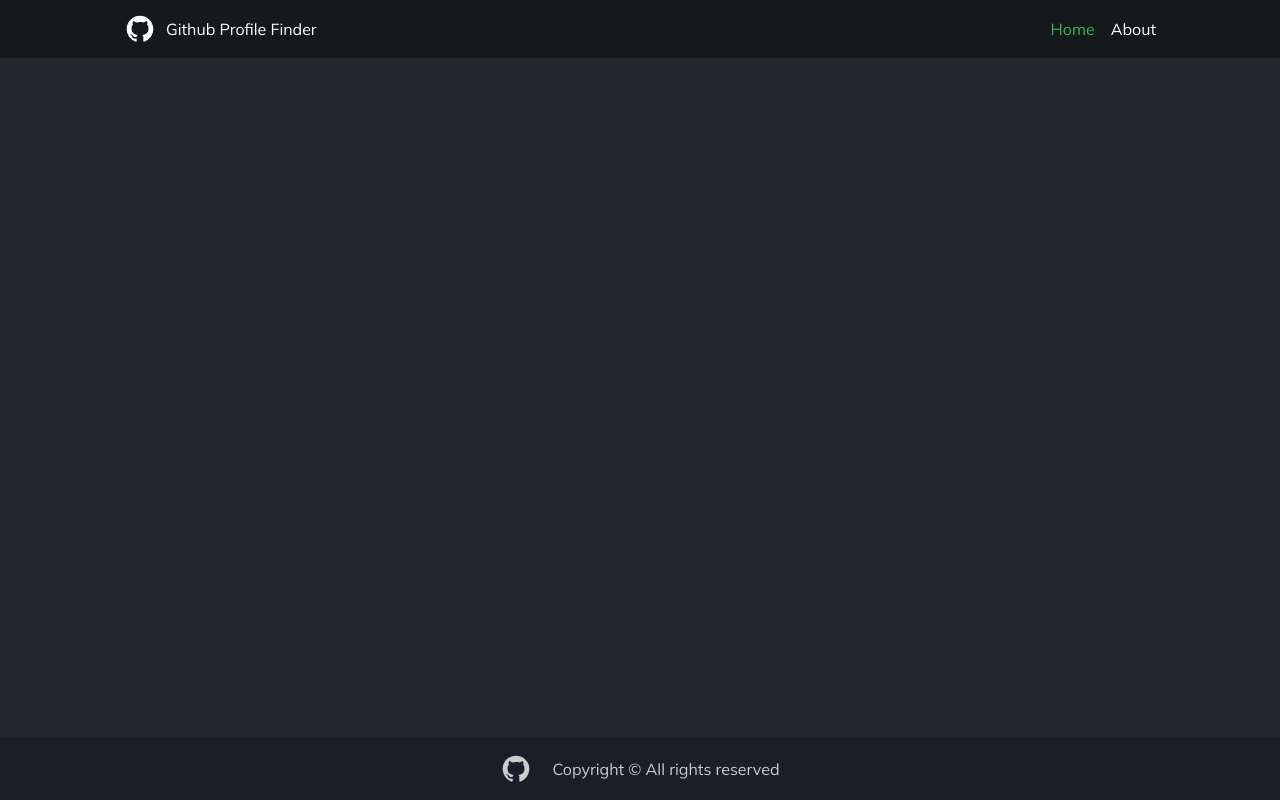
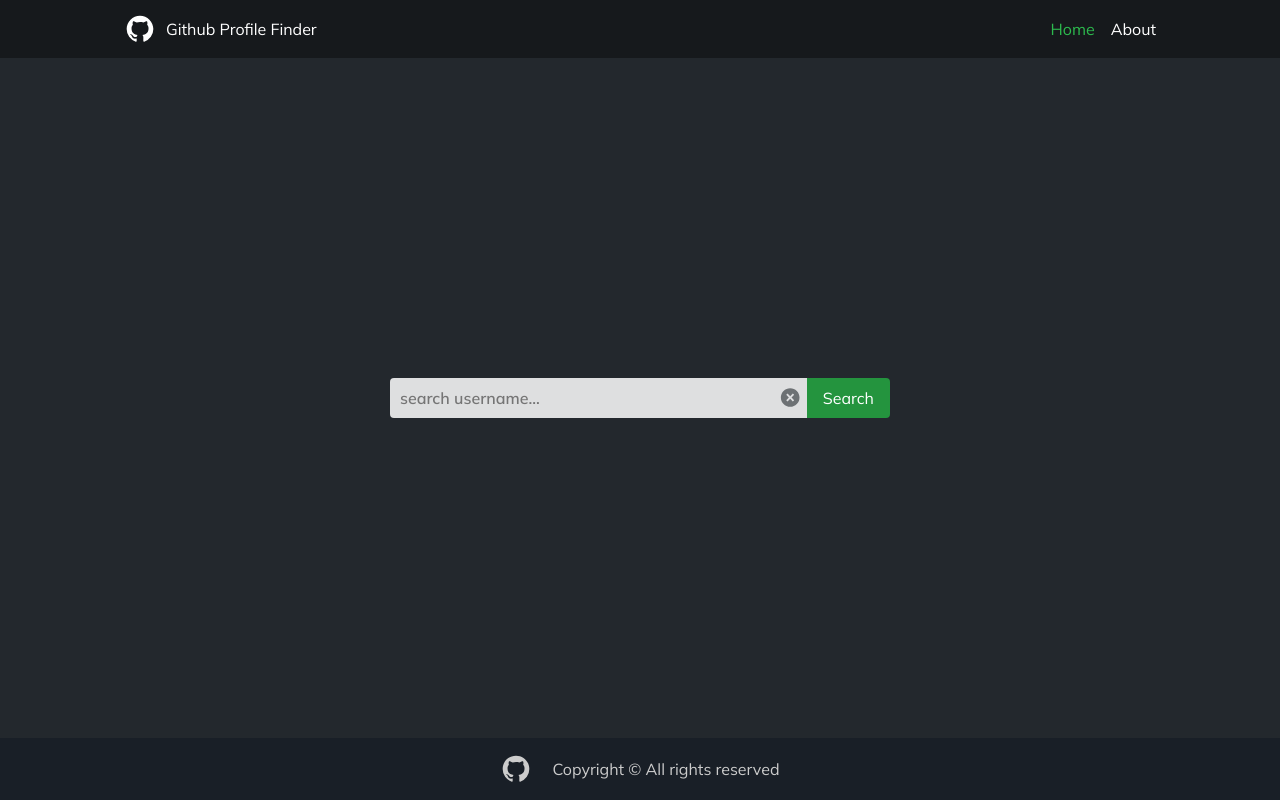
Before and after one commit to thefinethread/github-profile-finder, a React (Create React App) app: page / in a window 1280 px wide. Built offline with nearby package versions, Linux system fonts and the light colour scheme.

Commit message:
added user search component and its css

```diff
--- /dev/null
+++ b/src/components/users/UserSearch.jsx
@@ -0,0 +1,23 @@
+import { RiCloseCircleFill } from 'react-icons/ri';
+
+const UserSearch = () => {
+  return (
+    <div className="search-container">
+      <div>
+        <form className="flex">
+          <div className="form-control">
+            <input type="text" placeholder="search username..." />
+            <button className="clear-input-btn">
+              <RiCloseCircleFill size="1.4rem" />
+            </button>
+          </div>
+          <button className="btn btn-primary" type="submit">
+            Search
+          </button>
+        </form>
+      </div>
+    </div>
+  );
+};
+
+export default UserSearch;
--- a/src/index.css
+++ b/src/index.css
@@ -11,7 +11,8 @@
   --primary-font-color: #fff;
   --secondary-font-color: rgba(255, 255, 255, 0.7);
   --secondary-font-color-2: rgba(255, 255, 255, 0.5);
-  --accent-color-1: #2dba4e;
+  --accent-color-light: #2dba4e;
+  --accent-color-dark: #24943e;
 }
 
 a {
@@ -21,17 +22,43 @@ a {
 }
 
 a:hover {
-  color: var(--accent-color-1);
+  color: var(--accent-color-light);
 }
 
 li {
   list-style: none;
 }
 
+button {
+  border: none;
+  background-color: rgba(255, 255, 255, 0);
+  color: var(--primary-font-color);
+  cursor: pointer;
+}
+button:focus {
+  outline: none;
+}
+
 .flex {
   display: flex;
   justify-content: space-between;
   align-items: center;
+}
+
+.btn {
+  padding: 8px 16px;
+  border-radius: 4px;
+}
+
+.btn-primary {
+  background-color: var(--accent-color-dark);
+  font-size: 1rem;
+  font-weight: 0.9rem;
+  transition: background-color 0.2s ease;
+}
+
+.btn-primary:hover {
+  background-color: #1c7430;
 }
 
 .container,
@@ -47,7 +74,7 @@ li {
 
 /* default active navlink class */
 a.active {
-  color: var(--accent-color-1);
+  color: var(--accent-color-light);
 }
 
 body {
@@ -122,22 +149,6 @@ main {
   gap: 5px;
 }
 
-.btn {
-  padding: 8px 16px;
-  border-radius: 4px;
-}
-
-.btn-primary {
-  background-color: var(--accent-color-1);
-  font-size: 1rem;
-  font-weight: bold;
-  transition: background-color 0.2s ease;
-}
-
-.btn-primary:hover {
-  background-color: #24943e;
-}
-
 /* home page */
 .home-container {
   padding: 20px;
@@ -185,6 +196,50 @@ main {
   color: var(--accent-color-1);
 }
 
+/* search user component */
+.search-container {
+  padding-block: 40px;
+}
+.search-container form {
+  justify-content: center;
+  max-width: 500px;
+  margin-inline: auto;
+}
+
+.search-container .form-control {
+  flex: 1;
+  display: inline;
+  position: relative;
+}
+
+.search-container .form-control .clear-input-btn {
+  position: absolute;
+  top: 0;
+  right: 5px;
+  z-index: 2;
+  color: rgba(35, 40, 45, 0.6);
+  transform: translateY(calc(21px - 50%));
+}
+
+.search-container input {
+  border-top-left-radius: 4px;
+  border-bottom-left-radius: 4px;
+  outline: none;
+  height: 40px;
+  width: 100%;
+  padding: 5px 30px 5px 10px;
+  border: none;
+  font-weight: 600;
+  font-size: 1rem;
+  background-color: rgba(255, 255, 255, 0.85);
+}
+
+.search-container .btn {
+  border-top-left-radius: 0;
+  border-bottom-left-radius: 0;
+  padding-block: 10px;
+}
+
 @media (max-width: 1030px) {
   .user-results {
     grid-template-columns: repeat(3, 1fr);
--- a/src/pages/Home.jsx
+++ b/src/pages/Home.jsx
@@ -1,8 +1,10 @@
 import UserResults from '../components/users/UserResults';
+import UserSearch from '../components/users/UserSearch';
 
 const Home = () => {
   return (
     <div className="main-container">
+      <UserSearch />
       <UserResults />
     </div>
   );
```
